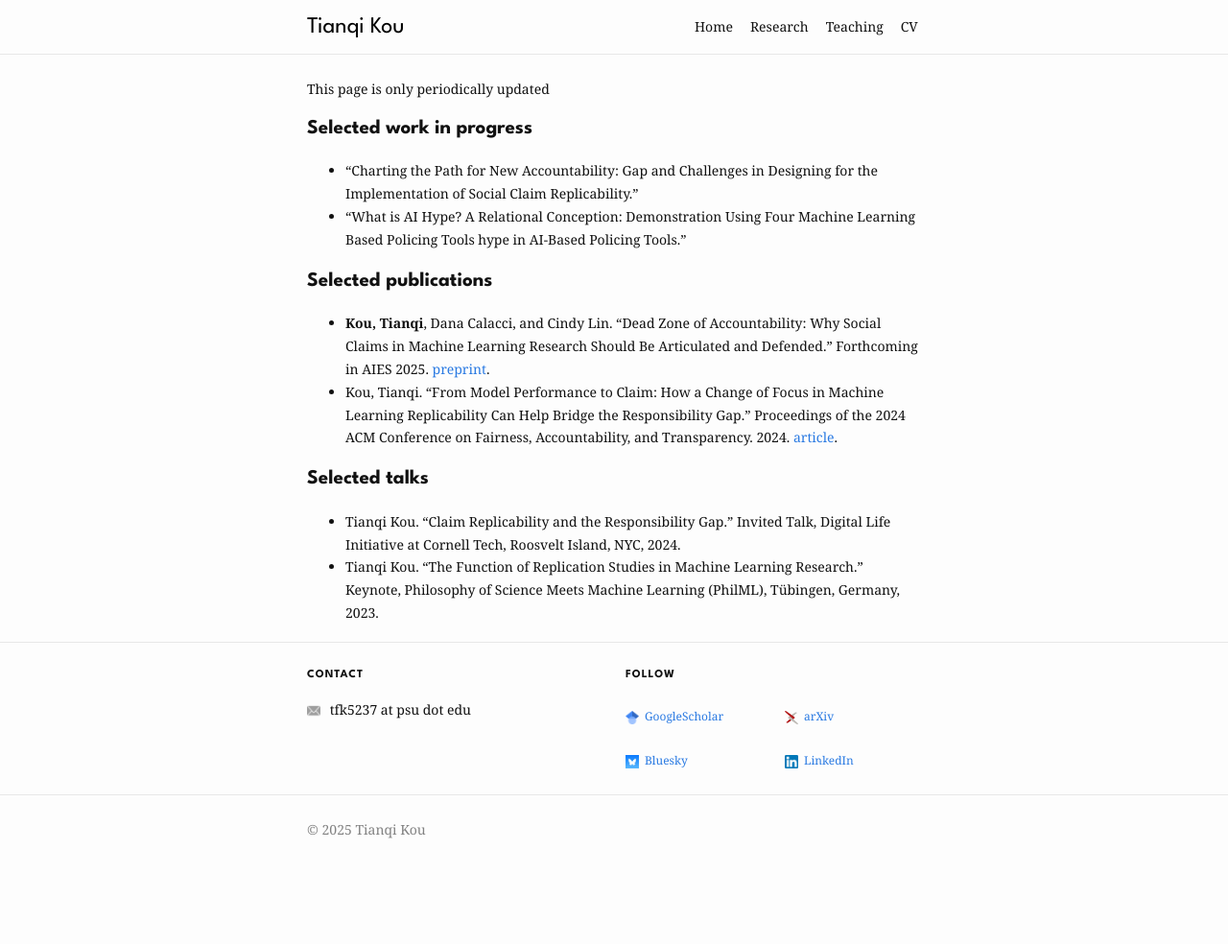
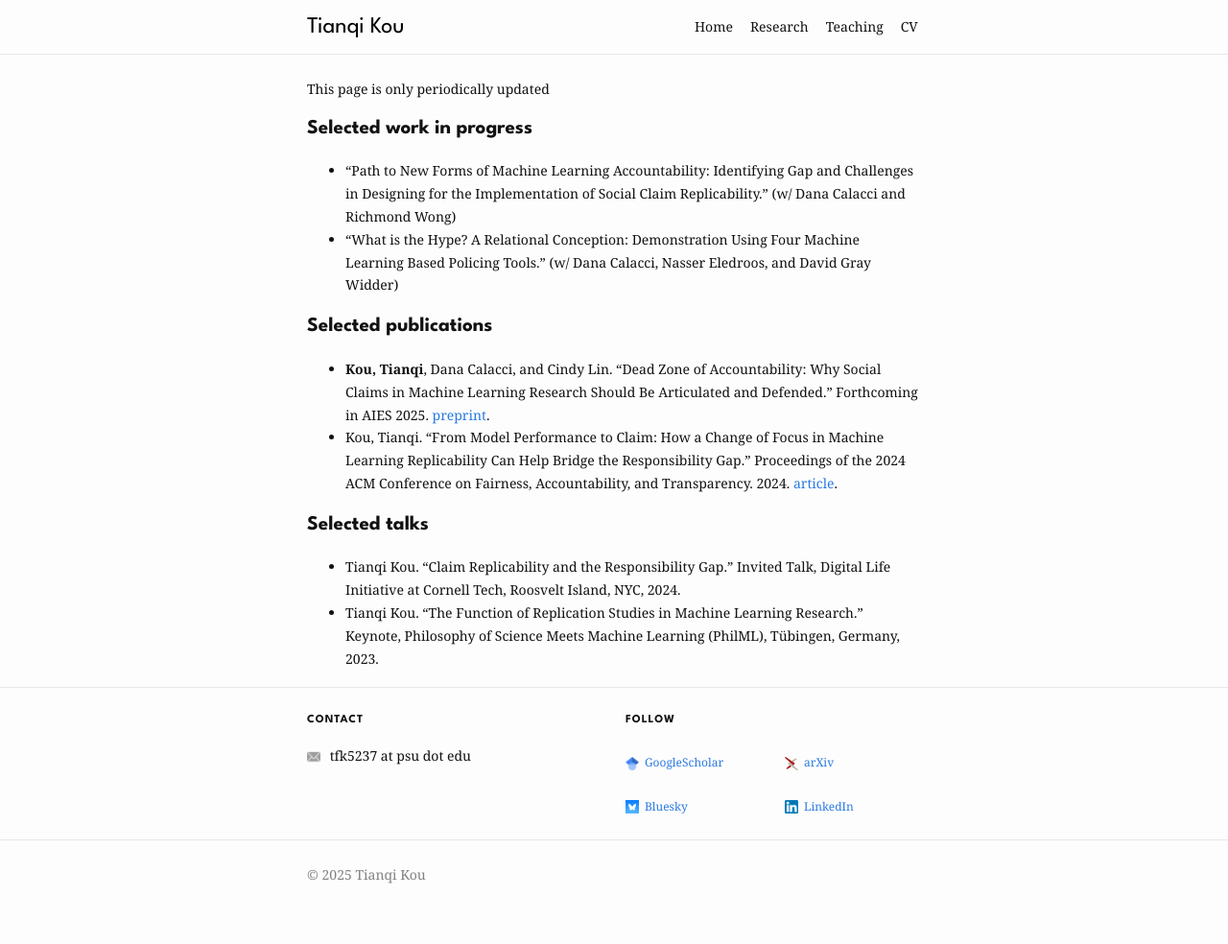
Before and after one commit to koutianqi/koutianqi.github.io, a Jekyll site: the page built from pages/research.markdown, in a window 1280 px wide. Shown: the whole page at 96% size. Built offline with Jekyll 4.4.1, drawn with Linux system fonts in a browser that asks for light colours; our own code applies the rules of GitHub Pages for plain Markdown files; before the commit the page ends 937 px from its top, so only the background shows below that.

Commit message:
Update research.markdown

```diff
--- a/pages/research.markdown
+++ b/pages/research.markdown
@@ -1,9 +1,8 @@
 This page is only periodically updated
 
 ## Selected work in progress
- - "Charting the Path for New Accountability: Gap and Challenges in Designing for the Implementation of Social Claim Replicability."
- - "What is AI Hype? A Relational Conception: Demonstration Using Four Machine Learning Based Policing Tools
-hype in AI-Based Policing Tools."
+ - "Path to New Forms of Machine Learning Accountability: Identifying Gap and Challenges in Designing for the Implementation of Social Claim Replicability." (w/ Dana Calacci and Richmond Wong)
+ - "What is the Hype? A Relational Conception: Demonstration Using Four Machine Learning Based Policing Tools." (w/ Dana Calacci, Nasser Eledroos, and David Gray Widder)
 
 ## Selected publications
 
```
